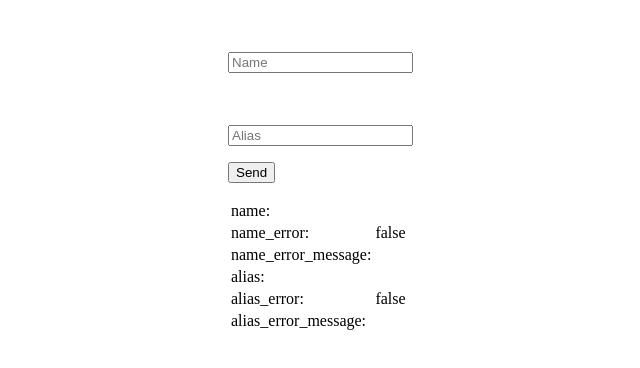
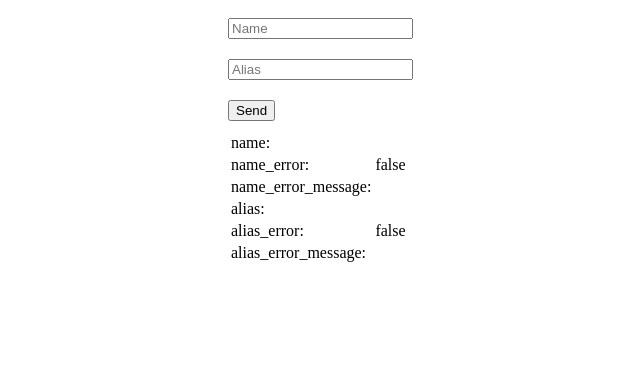
Before and after one commit to kykyev/angular-form, a website: page templates/index.html in a window 1280 px wide. Shown: the whole page, without its empty margins (262-902 px from the left). Drawn offline with nearby package versions, Linux system fonts and the light colour scheme; files that its build step writes are made by us from their sources.

Commit message:
bulk commit

```diff
--- a/package.json
+++ b/package.json
@@ -7,6 +7,8 @@
     "grunt-contrib-watch": "~0.6.0",
     "karma": "~0.12.1",
     "karma-chrome-launcher": "~0.1.2",
-    "karma-jasmine": "~0.1.5"
+    "karma-jasmine": "~0.1.5",
+    "grunt-contrib-compass": "~0.7.2",
+    "protractor": "~0.20.1"
   }
 }
--- a/templates/index.html
+++ b/templates/index.html
@@ -1,27 +1,31 @@
 <!DOCTYPE html>
 <html ng-app="myApp">
 <head>
-    <title></title>
+  <title>Form App</title>
   <link rel="stylesheet" href="/static/css/main.css"/>
 </head>
 <body>
+  <div class="l-wrapper">
     <form method=post action="/process-form" ng-controller="FormCtrl" class="form">
-        <p class="input_block">
+
+      <div class="input_block">
         <label for="name_field" class="input_block__label"></label>
         <div ng-show="name_error" class="input_block__error_msg">{{ name_error_message }}</div>
         <input ng-model="name" ng-change="validateName()"
                ng-class="{'input_block__input--error': name_error == true}"
                class="input_block__input" name="name" placeholder="Name" type="text" id="name_field"/>
-        </p>
-        <p class="input_block">
+      </div>
+
+      <div class="input_block">
         <label for="alias_field" class="input_block__label"></label>
         <div ng-show="alias_error" class="input_block__error_msg">{{ alias_error_message }}</div>
         <input ng-model="alias" ng-change="validateAlias()"
                ng-class="{'input_block__input--error': alias_error == true}"
                class="input_block__input" name="alias" placeholder="Alias" type="text" id="alias_field"/>
         <span ng-show="alias_http_stream.waiting()">checking...</span>
-        </p>
-        <p><input type=submit value=Send></p>
+      </div>
+
+      <div class="input_block"><input type=submit value=Send></div>
 
       <table>
         <tr><td>name:</td><td>{{ name }}</td></tr>
@@ -32,6 +36,7 @@
         <tr><td>alias_error_message:</td><td>{{ alias_error_message }}</td></tr>
       </table>
     </form>
+  </div>
   <script src="/static/bower_components/angular/angular.js"></script>
   <script src="/static/js/myapp.js"></script>
 </body>
```
Also changed, not shown: README.md, 1 other file. Lines whose indentation alone changed are shown as unchanged.
